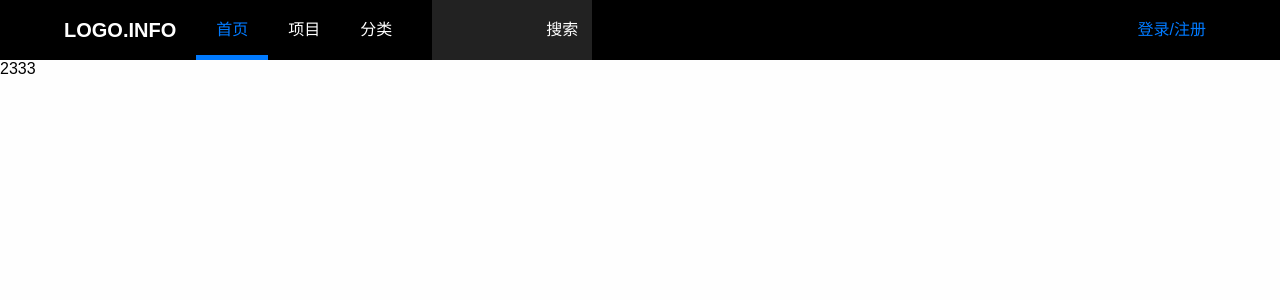
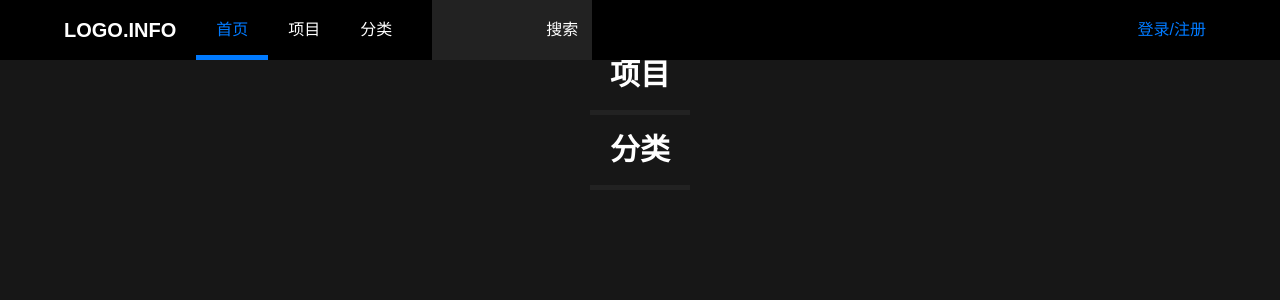
Before and after one commit to hmker/hmk-web, a Vue app in the folder web/: page / in a window 1280 px wide. Shown: the top 300 px of the page. Built offline with nearby package versions, Linux system fonts and the light colour scheme; what vue-notification, vue-timeago would draw is missing.

Commit message:
fix style

```diff
--- a/web/src/components/Demo.vue
+++ b/web/src/components/Demo.vue
@@ -11,10 +11,8 @@
             Navbar
         },
         props: {
-            prop: {
-                type: [Number, String],
-                require: true
-            },
+            type: [Number, String],
+            require: true
         },
         data() {
             return {
--- a/web/src/components/Navbar.vue
+++ b/web/src/components/Navbar.vue
@@ -77,6 +77,9 @@
 <style scoped>
 .wrap-navbar{
     width: 100%;
+    position: absolute;
+    top: 0;
+    left: 0;
 }
 
 .box-pc{
--- a/web/src/main.css
+++ b/web/src/main.css
@@ -8,7 +8,7 @@ body {
   width: 100%;
   height: 100%;
   overflow: hidden;
-  background-color: #fefefe;
+  background-color: #171717;
   font-family: sans-serif;
   font-size: 16px;
 }
@@ -22,12 +22,6 @@ body {
   width: 100%;
   height: 100%;
   overflow: hidden;
-}
-
-.wrap {
-  width: 100%;
-  height: 100%;
-  overflow: auto;
 }
 
 
--- a/web/src/views/Index.vue
+++ b/web/src/views/Index.vue
@@ -1,7 +1,25 @@
 <template>
-    <div class="wrap">
+    <div class="wrap-index">
+        <!-- 导航 -->
         <Navbar view="index"/>
-        2333
+        <div class="scroll-view">
+            <div class="banner">
+                <!-- Todo -->
+            </div>
+            <!-- 项目区域 -->
+            <div class="box-title">
+                <div class="title">
+                    项目
+                </div>
+                <div class="line"></div>
+            </div>
+            <div class="box-title">
+                <div class="title">
+                    分类
+                </div>
+                <div class="line"></div>
+            </div>
+        </div>
     </div>
 </template>
 
@@ -10,12 +28,6 @@
     export default {
         components: {
             Navbar
-        },
-        props: {
-            prop: {
-                type: [Number, String],
-                require: true
-            },
         },
         data() {
             return {
@@ -48,5 +60,33 @@
 
 <!-- Add "scoped" attribute to limit CSS to this component only -->
 <style scoped>
+    .wrap-index{
+        width: 100%;
+        height: 100%;
+        overflow: hidden;
+        padding-top: 60px;
+    }
+    .scroll-view{
+        width: 100%;
+        height: 100%;
+        overflow-x: hidden;
+        overflow-y: auto;
+    }
+    .box-title{
+        width: 100%;
+        text-align: center;
+    }
+    .box-title .title {
+        font-weight: bold;
+        font-size: 30px;
+        line-height: 1;
+        color: #fff;
+    }
+    .box-title .line{
+        width: 100px;
+        height: 5px;
+        background-color: #222;
+        margin: 20px auto;
+    }
 
 </style>
```
